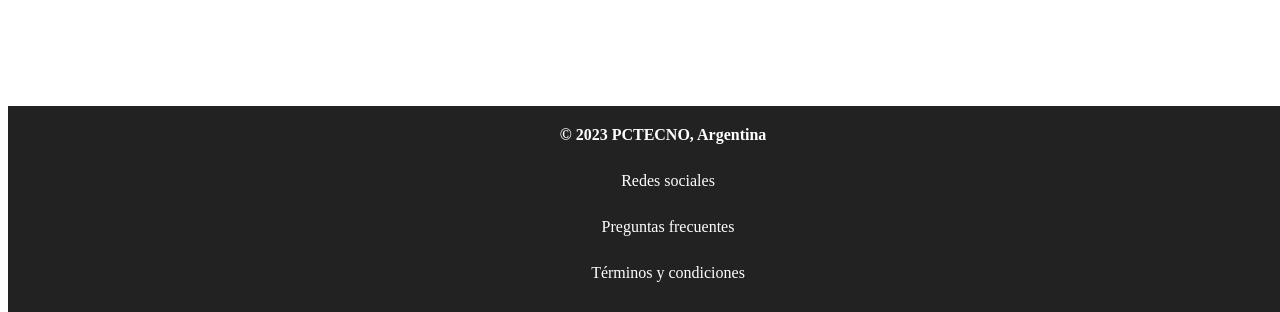
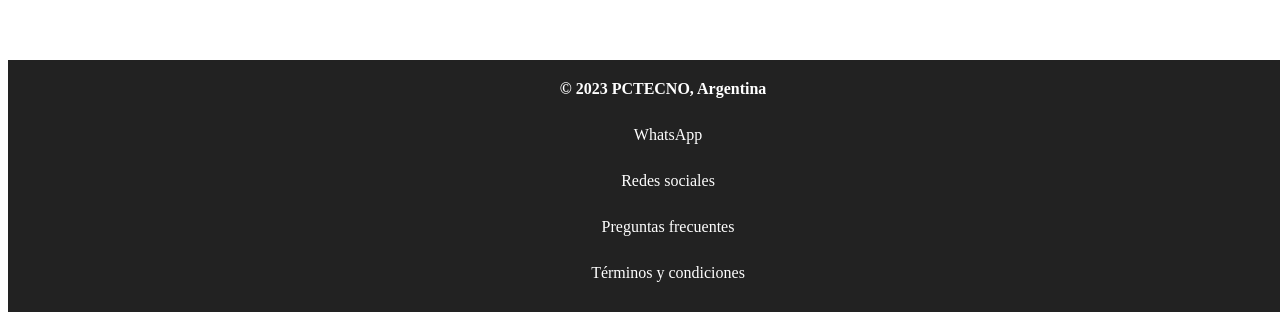
Before and after one commit to Choba07/Trabajo-Integrador-final, a plain HTML site: page index.html in a window 1280 px wide. Shown: the part 488-800 px from the top of the page. Drawn offline with Linux system fonts and the light colour scheme.

Commit message:
Update index.html

```diff
--- a/index.html
+++ b/index.html
@@ -16,7 +16,7 @@
       </medium>
 </div><br>
 
-
+  <a href="https://wa.me/5491130510512" target="_blank">WhatsApp</a><br>
   <a href="https://linkfly.to/50325OlgMUk" target="_blank">Redes sociales</a><br>
   <a href="https://www.tecnopcuy.com/preguntas-frecuentes" target="_blank">Preguntas frecuentes</a><br>
   <a href="https://pctecno.com.co/paginas_sitio/terminos-y-condiciones/" target="_blank">Términos y condiciones</a>
```
